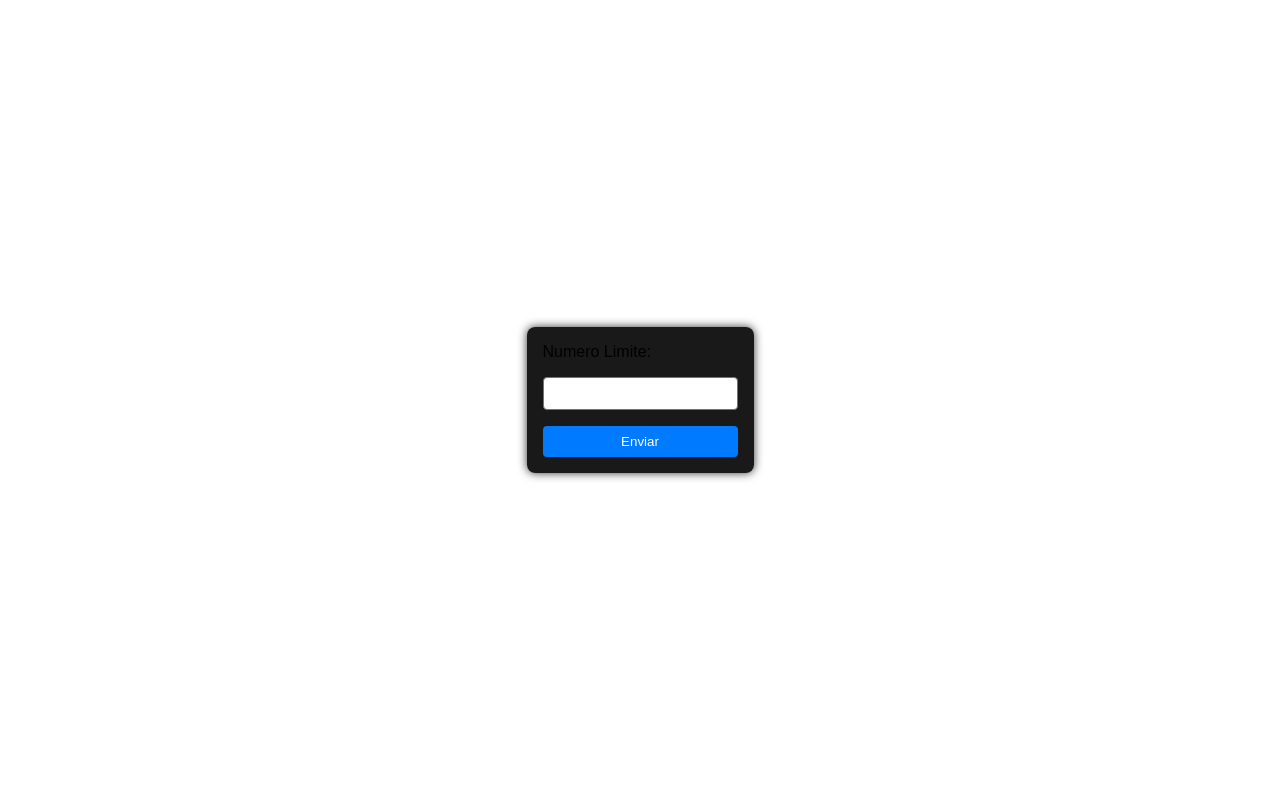
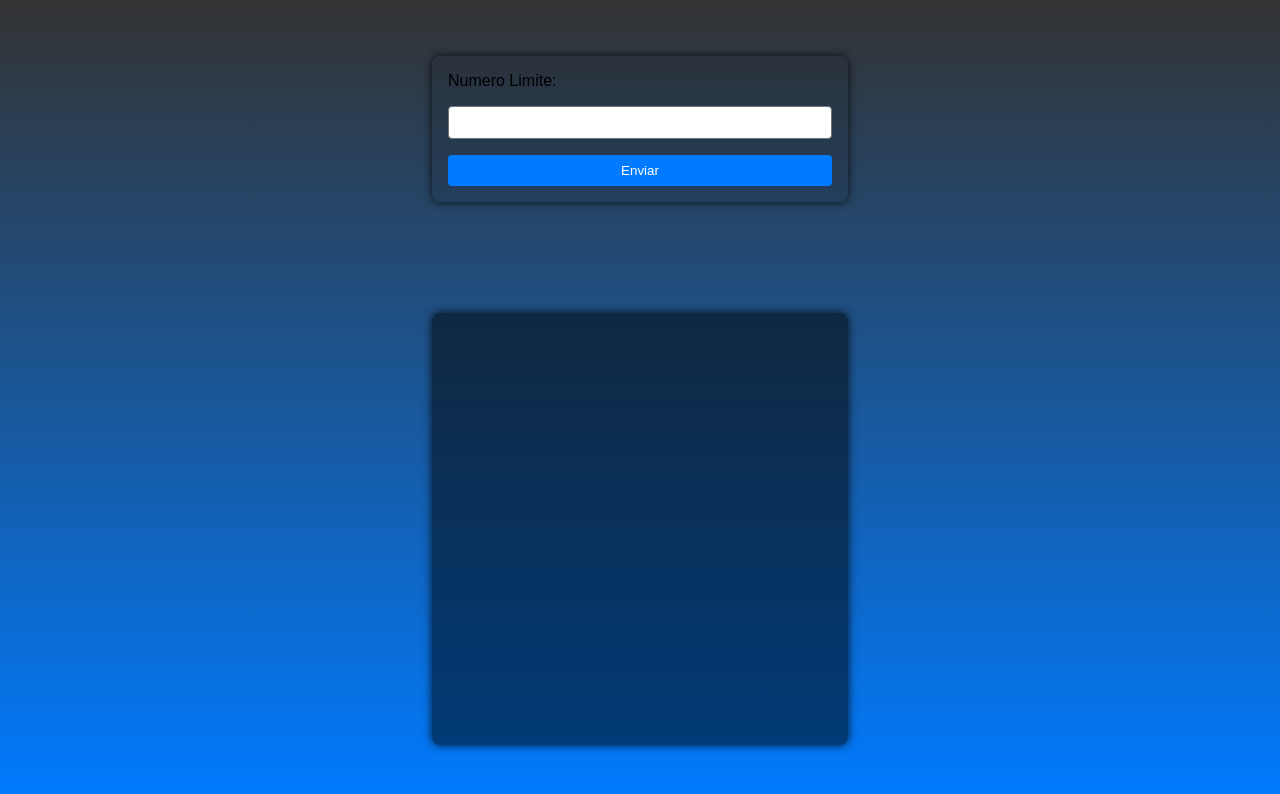
Before and after one commit to KEVIN-117/practica-aula-1-sis-414, a plain HTML site: page ejercicios-parte3/Ejercicio1/index.html in a window 1280 px wide. Drawn offline with Linux system fonts and the light colour scheme.

Commit message:
ejercicios actualizados

```diff
--- a/ejercicios-parte3/Ejercicio1/index.html
+++ b/ejercicios-parte3/Ejercicio1/index.html
@@ -23,16 +23,19 @@
             justify-content: center;
             align-items: center;
             height: 100vh;
-            background: linear-gradient(rgba(0, 0, 0, 0.8), rgba(0, 0, 0, 0.8)));
+            background: linear-gradient(rgba(0, 0, 0, 0.8), var(--primary-color));
+            flex-direction: column;
         }
         form {
             display: flex;
             flex-direction: column;
             gap: 1rem;
+            width: 30%;
+            margin: auto;
             padding: 1rem;
             border-radius: 0.5rem;
             box-shadow: 0 0 10px rgba(0, 0, 0, 0.8);
-            background-color: rgba(0, 0, 0, 0.9);
+            background-color: rgba(0, 0, 0, 0.1);
         }
         input[type="number"] {
             padding: 0.5rem;
@@ -47,6 +50,30 @@
             color: white;
             cursor: pointer;
         }
+        #result {
+            padding: 1rem;
+            border-radius: 0.5rem;
+            box-shadow: 0 0 10px rgba(0, 0, 0, 0.8);
+            background-color: rgba(0, 0, 0, 0.5);
+            color: white;
+            display: flex;
+            flex-direction: column;
+            gap: 1rem;
+            width: 30%;
+            margin: auto;
+            height: 50vh;
+            overflow: scroll;
+        }
+
+        .FizzBuzz {
+            color: var(--success-color);
+        }
+        .Fizz {
+            color: var(--info-color);
+        }
+        .Buzz {
+            color: var(--danger-color);
+        }
     </style>
 </head>
 <body>
@@ -55,6 +82,8 @@
         <input type="number" id="number" name="number">
         <input type="submit" value="Enviar">
     </form>
+
+    <div id="result"></div>
     <script src="main.js"></script>
 </body>
 </html>
--- a/ejercicios-parte3/Ejercicio1/main.js
+++ b/ejercicios-parte3/Ejercicio1/main.js
@@ -1,5 +1,7 @@
+
 function solution(number){
     // Completar la función
+
 
 }
 
@@ -8,3 +10,5 @@ function eventHandler(event){
     let number = document.getElementById("number").value;
     solution(number);
 }
+
+// tests
```
Also changed, not shown: ejercicios-parte3/Ejercicio2/index.html (+3 -1 lines).
